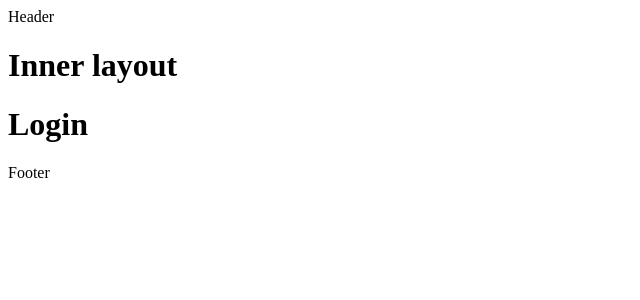
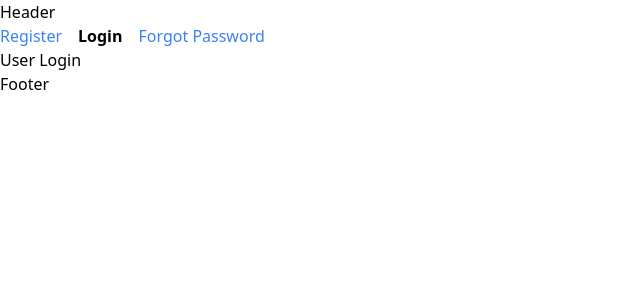
Before and after one commit to soundarya-ms3/nextjs-learning, a Next.js app: page /login in a window 1280 px wide. Shown: the top 300 px of the page, without its empty margins (0-640 px from the left). Built offline with nearby package versions, Linux system fonts and the light colour scheme.

Commit message:
Active Links

```diff
--- a/src/app/(auth)/(with-auth-layout)/layout.tsx
+++ /dev/null
@@ -1,12 +0,0 @@
-export default function AuthLayout({
-  children,
-}: {
-  children: React.ReactNode;
-}) {
-  return (
-    <>
-      <h1>Inner layout</h1>
-      {children}
-    </>
-  );
-}
--- /dev/null
+++ b/src/app/(auth)/layout.tsx
@@ -0,0 +1,34 @@
+"use client";
+import Link from "next/link";
+import { usePathname } from "next/navigation";
+import "./styles.css";
+
+const navLinks = [
+  { name: "Register", href: "/register" },
+  { name: "Login", href: "/login" },
+  { name: "Forgot Password", href: "/forgot-password" },
+];
+export default function AuthLayout({
+  children,
+}: {
+  children: React.ReactNode;
+}) {
+  const pathname = usePathname();
+  return (
+    <div>
+      {navLinks.map((link) => {
+        const isActive = pathname.startsWith(link.href);
+        return (
+          <Link
+            href={link.href}
+            key={link.name}
+            className={isActive ? "font-bold mr-4" : "text-blue-500 mr-4"}
+          >
+            {link.name}
+          </Link>
+        );
+      })}
+      {children}
+    </div>
+  );
+}
--- a/src/app/(auth)/(with-auth-layout)/login/page.tsx
+++ b/src/app/(auth)/login/page.tsx
@@ -1,7 +1,7 @@
 export default function Login() {
   return (
     <div>
-      <h1>Login</h1>
+      <h1>User Login</h1>
     </div>
   );
 }
--- a/src/app/(auth)/(with-auth-layout)/register/page.tsx
+++ b/src/app/(auth)/register/page.tsx
@@ -1,7 +1,7 @@
 export default function Register() {
   return (
     <div>
-      <h1>Register</h1>
+      <h1>User Register</h1>
     </div>
   );
 }
--- /dev/null
+++ b/src/app/(auth)/styles.css
@@ -0,0 +1,3 @@
+@tailwind base;
+@tailwind components;
+@tailwind utilities;
```
